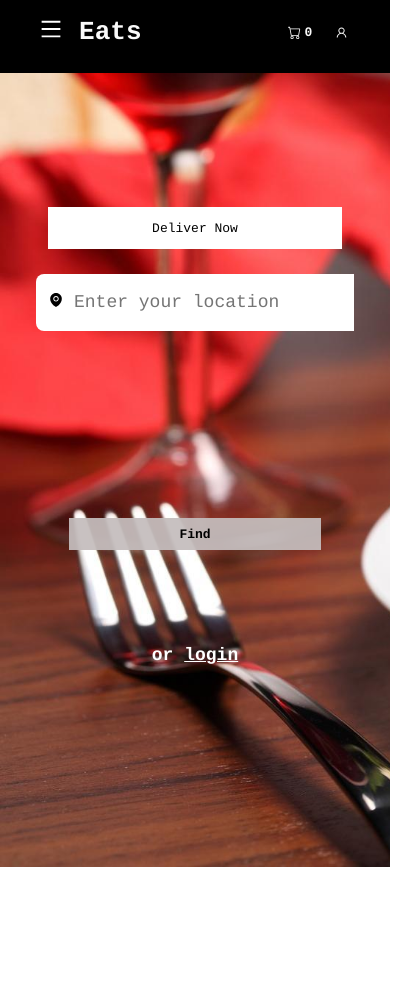
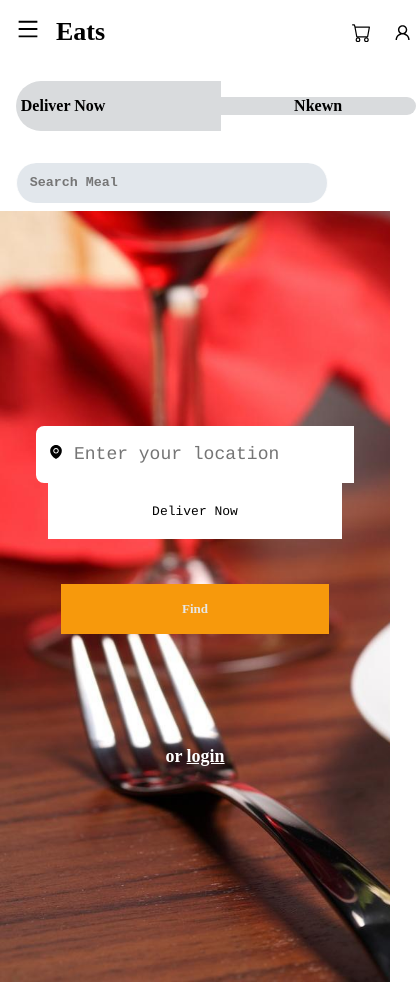
Before and after one commit to serge-alpha/Eats-2k24, a React (Create React App) app in the folder frontend/: page / in a window 390 px wide. Both pictures are taken after a click on the element 33 px from the left and 32 px from the top of the page. Shown: the whole page, 416 px wide, since content can reach past the window. Before the commit the page ends 867 px from the top, so only its background shows below. Built offline with nearby package versions, Linux system fonts and the light colour scheme.

Commit message:
fixed the google stuff

```diff
--- a/frontend/src/components/Nav.js
+++ b/frontend/src/components/Nav.js
@@ -2,7 +2,7 @@
  import { AiOutlineUser } from "react-icons/ai";
  import { AiOutlineMenu} from "react-icons/ai";
 import { NavLink } from "react-router-dom";
-import { BsCart } from "react-icons/bs";
+import { BsCart,BsFillCartFill } from "react-icons/bs";
 
  const Nav =({order})=>{
     const [orderType,setOrderType] = useState(0);
@@ -14,7 +14,7 @@ import { BsCart } from "react-icons/bs";
             setOrderType(0);
         }
     }
-    const [menustate,setMenuState] = useState(1);
+    const [menustate,setMenuState] = useState(0);
     const menuState=()=>{
         if (menustate===0){
             setMenuState(1);
@@ -22,19 +22,26 @@ import { BsCart } from "react-icons/bs";
             setMenuState(0);
         }
     }
-    console.log(menustate)
     return(
         <div className="nav">
             <span className="nav_menu"><b className="nav_menubar" onClick={menuState}><AiOutlineMenu/></b><NavLink to="/"><h1>Eats</h1></NavLink></span>
-            <div className={menustate===1?"nav_navigation":"nav_navigation_gone"}>
+            <div className="nav_navigation">
                 <div className="nav_delivery">
                     {orderType===1?<><span onClick={()=>orderChoice()}>Delivery</span><span className="delivery" >Pickup</span></>:<><span className="delivery">Delivery</span><span onClick={()=>orderChoice()}>Pickup</span></>}
                 </div>
                 <input type="location"className="nav_location" placeholder="Location. Now"/>
                 <input type="search" className="nav_search" placeholder="Search Meal"/>
             </div>
+            {/* Nav menu on small screens */}
+            <div className={menustate===0?"hide_nav_navigation_s":"nav_navigation_s"}>
+                <div>
+                    <p>{orderType===1?<p>Pick up Today</p>:<p>Deliver Now</p>}</p>
+                    <button>Nkewn</button>
+                </div>
+                <input type="search" className="nav_search" placeholder="Search Meal"/>
+            </div>
             <span>
-                <NavLink to="/home-cart" className="nav_reg" ><BsCart/><p> Order</p>{order.length}</NavLink>
+                <NavLink to="/home-cart" className="nav_reg" >{order.length<1?<BsCart/>:<BsFillCartFill />}<p> Order</p></NavLink>
                 <NavLink to="/login" className="nav_reg"><AiOutlineUser/><p> Register</p></NavLink>
             </span>
 
--- a/frontend/src/index.css
+++ b/frontend/src/index.css
@@ -2,7 +2,9 @@
 body {
   margin: 0;
   padding: 0;
-  font-family:  "courier";
+  /* font-family:  "courier"; */
+  /* font-family: "sans-serif"; */
+  font-family: "montserrat";
   -webkit-font-smoothing: antialiased;
   -moz-osx-font-smoothing: grayscale;
   font-weight: 800;
@@ -15,7 +17,7 @@ code {
 /* -----------------------------------nav BAR------------------------------------ */
 .nav{
   display: flex;
-  justify-content: space-around;
+  justify-content: space-between;
   align-self: center;
   align-items: center;
   padding: 0rem 2rem;
@@ -72,6 +74,10 @@ code {
   width:100%;
   gap: 1.5rem;
 }
+.nav_navigation_s,.hide_nav_navigation_s{
+  display: none;
+}
+
 .nav_location{
   background-color: rgb(226, 231, 236);
   align-items: center;
@@ -406,9 +412,10 @@ code {
 .footer{
   display: flex;
   justify-content: space-around;
-  align-items: center;
-  gap: 15rem;
-  height: 90vh;
+  align-items:center;
+  gap: 12rem;
+  height: 60vh;
+  width: 100vw;
   background-color: #f7990c;
   color: #fafafa;
 }
@@ -425,7 +432,7 @@ code {
       }
       .home_footer{
         display: flex;
-  width: 100%;
+        width: 100vw;
         flex-direction: column;
         border-top:0.1rem solid white;
       }
@@ -707,25 +714,15 @@ padding:5rem 2rem 2rem 2rem;
   }
   .nav_reg{
     padding:0 0.2rem;
-    gap: 0.2rem;
+    gap: 0.5rem;
     background-color: transparent;
-    color: #ebe3e3;
+    font-size: larger;
     border-radius: 0.2rem;
-  }
-  .nav>span>a{
-    color: #fafafa;
   }
   .nav_reg>p{
     display: none;
   }
   .nav_navigation{
-    grid-area: info;
-    display: grid;
-    justify-content: center;
-    grid-template-areas: 'nav1 nav2' 'nav3 nav3';
-    margin: 0;
-  }
-  .nav_navigation_gone{
    display: none;
   }
   .nav>span:last-child{
@@ -733,27 +730,52 @@ padding:5rem 2rem 2rem 2rem;
     justify-content: flex-end;
     margin-left: 25vw;
   }
+  .nav_navigation_s{
+    display: flex;
+    grid-area: info;
+    flex-direction: column;
+    gap:1rem;
+  }
+  .nav_navigation_s>div{
+    display: flex;
+    justify-content: space-between;
+    align-items: baseline;
+  }
+  .nav_navigation_s>div>p{
+    border-radius: 2rem 0rem 0rem 2rem;
+    padding: 0rem 0.3rem;
+    width: 50vw;
+    background-color:  rgb(217, 219, 221);
+  }
+  .hide_nav_navigation_s{
+    display: none;
+  }
+  .nav_navigation_s>div>{
+    display: flex;
+    gap: 0;
+  }
+  .nav_navigation_s>div>button{
+    border: none;
+    border-radius: 0rem 2rem 2rem 0rem;
+    padding: 0rem 0.3rem;
+    width: 50vw;
+    background-color:  rgb(217, 219, 221);
+    /* background-color: transparent; */
+    font-weight: bold;
+    font-family:"Copperplate";
+    font-size: 1rem;
+    margin: 0;
+    /* , Tahoma, Geneva, Verdana, sans-serif */
+  }
   .nav{
-    background-color: black;
     display: grid;
     grid-template-areas: 'logo btns'
     'info info';
-    color: #fff;
     height: 100%;
     padding:0 1rem 0.5rem 1rem ;
   }
   .nav_delivery{
-    grid-area: nav1;
-    /* padding: 0.001rem; */
-    padding: .5vh;
-    color: #000;
-    width: 40vw;
-  }
-  .nav_location{
-    padding: 0.9rem;
-    color: #000;
-    grid-area: nav2;
-    width: 30vw;
+    display: none;
   }
   .nav_search{
     grid-area: nav3;
@@ -777,15 +799,17 @@ padding:5rem 2rem 2rem 2rem;
   .start_dropdown,.dropbtn{
     width: 100%;
     margin: 0;
-    max-height:3rem ;
     font-size: small;
+  }
+  .dropbtn{
+    height: 3.5rem;
   }
 
   .start_container{
     align-items: center;
-    justify-content: space-around;
-    gap: 1rem;
-    height: 82.7vh;
+    justify-content: center;
+    gap: 17rem;
+    height: 80vh;
     width: 100%;
   }
   .start_container>span{
@@ -794,14 +818,20 @@ padding:5rem 2rem 2rem 2rem;
     width: 100%;
     text-align: center;
   }
+  .dropdown_pannel{
+    top:3.5rem;
+    height: 7rem;
+  }
   .start_dropdown{
     flex-direction: column;
-    gap: 30vh;
+    gap: 10vh;
   }
   .start_dropdown>a{
     margin-top: 1rem;
     width: 80%;
-    padding: 1vh;
+    color:#e7e7e5;
+    background-color: #f7990c;
+    padding: 2vh;
   }
   /* ---------------------LOGIN PAGE--------------------- */
   .login_form{
@@ -832,6 +862,7 @@ padding:5rem 2rem 2rem 2rem;
    }
    .quick_filter{
     justify-content: center;
+    gap: 1rem;
    }
    .lunch,.fast_food,.pastry{
     height: 3rem;
--- a/frontend/src/pages/AddMeal.js
+++ b/frontend/src/pages/AddMeal.js
@@ -8,7 +8,12 @@ const AddMeal=()=>{
     return(
         <div className="meal_form">
 
+            {/* <span className="meal_img">
+                <BsXCircle/>
+                <h5>Add meal Image</h5>
+            </span> */}
             <span className="meal_img">
+                <input type="file"></input>
                 <BsXCircle/>
                 <h5>Add meal Image</h5>
             </span>
@@ -17,15 +22,16 @@ const AddMeal=()=>{
                     <input type="text" placeholder="Meal's Name" className="login_input" name="mealname"/>
                     <input type="number"  placeholder="Price(CFA)" className="login_input" name="mealprice" min="500"/>
                     <input type="number"  placeholder="Delivery Fee(CFA)" className="login_input" name="mealdelivery_fee" min="500"/>
-                    <span className="meal_discount">
+                    {/*-------------------- this section will be added to the next release--------------------
+                     <span className="meal_discount">
                         <p>Discount offers</p>
                         <p>1 added</p>
                         <IconContext.Provider value={{size:"1.2em", color:"black"}}><CiCirclePlus/></IconContext.Provider>
                     </span>
                     <span className="discount">
                         <p>Add discount</p>
-                    </span>
-                    <input type="textarea" className="login_input" placeholder="Meal Description" name="mealdescription"/>
+                    </span> */}
+                    <input type="text-area" className="login_input" placeholder="Meal Description" name="mealdescription"/>
                     <NavLink to="/restaurant" className="button"><b>Create</b></NavLink>
                     <hr/>
             </form>
--- a/frontend/src/pages/Home.js
+++ b/frontend/src/pages/Home.js
@@ -25,6 +25,7 @@ const Home =({getOrder})=>{
                 </div>
                 <div className="category_filter">
                     <hr/>
+                {/*--------------------- this section is to be added in the next release --------------------
                     <div className="dropdown_pannel_1">
                         <button className="dropbtn">Rating </button>
                             <div className="dropdown_content_1">
@@ -50,13 +51,13 @@ const Home =({getOrder})=>{
                                 <p> Plan for later</p>
                             </div>
                     </div>
-                    {/* <div className="dropdown_pannel">
+                    <div className="dropdown_pannel">
                         <button className="dropbtn">Discounts </button>
                             <div className="dropdown_content">
                                 <p> Deliver Now</p>
                                 <p> Plan for later</p>
                             </div>
-                    </div> */}
+                    </div>*/}
                 </div>
                 <div className="card_rows">
                     <h2><b>Deliveries for less than 1000 CFA</b></h2>
--- a/frontend/src/pages/Login.js
+++ b/frontend/src/pages/Login.js
@@ -1,12 +1,44 @@
-import React from "react";
-import { Link, NavLink } from "react-router-dom";
+import React, { useState } from "react";
+import { Link, NavLink, useNavigate } from "react-router-dom";
+import { LoginUser } from "../services/users";
 
 const Login=()=>{
+
+const [email,setEmail] =useState('');
+const [password,setPassword] =useState('');
+let navigate=useNavigate();
+const handlePasswordChange=(event)=>{
+    setPassword(event.target.value)
+}
+const handleEmailChange=(event)=>{
+    setEmail(event.target.value)
+}
+const handleSubmit=async(event)=>{
+    event.preventDefault();
+    try {
+        const User= new FormData();
+        User.append('password',password);
+        User.append('email',email);
+
+        console.log(User);
+        const result= await LoginUser(User);
+        console.log(result.message);
+        // toast(result.message)
+        // dispatch(login(result.user))
+
+        navigate('/books')
+    } catch (error) {
+        console.log(error.message);
+        // toast("Wrong userName or Password")
+    }
+   setPassword('');
+   setEmail('');
+}
     return(
         <div className="login_container">
-            <form className="login_form">
-                <input type="email" name="email"  className="login_input" placeholder="What's your email?" required/>
-                <input type="password" name="password"  className="login_input" placeholder="Enter Password" required/>
+            <form className="login_form" onSubmit={handleSubmit}>
+                <input type="email" name="email"  className="login_input" placeholder="What's your email?" value={email} onChange={handleEmailChange} required/>
+                <input type="password" name="password"  className="login_input" placeholder="Enter Password" value={password} onChange={handlePasswordChange} required/>
                 <span className="login_btn">
                     <button type="submit" className="button"><Link to="/home" ><b>Login</b></Link></button>
                 </span>
--- /dev/null
+++ b/frontend/src/services/users.js
@@ -0,0 +1,90 @@
+import axios from "axios"
+
+export const createUser=async(data)=>{
+    try {
+        const response=await axios.post('http://localhost:3001/api/user/',data,{
+            withCredentials:true
+        });
+        return( response)
+    } catch (error) {
+        throw new Error(
+            `Error signin up:${error}`
+        )
+    }
+}
+
+export const verifyUser=async(token)=>{
+    try {
+        // console.log(token)
+        const response=await axios.post('http://localhost:3001/api/user/verify',{token:token},{
+            withCredentials:true
+        });
+        return( response)
+    } catch (error) {
+        console.log(error)
+        throw new Error(
+            `Error in verify:${error.message}`
+        )
+    }
+}
+
+export const LoginUser=async(data)=>{
+    try {
+        const response=await axios.post('http://localhost:3001/api/user/login',data,{
+            withCredentials:true
+        });
+        return( response.data)
+    } catch (error) {
+        throw new Error(
+            `Error Loginin: ${error}`
+        )
+    }
+}
+
+export const UpdateUser=async(data,id)=>{
+    try {
+        const response=await axios.put(`http://localhost:3001/api/user/update/${id}`,data,{
+            withCredentials:true
+        });
+        return( response.data)
+    } catch (error) {
+        throw new Error(
+            `Error Loginin: ${error}`
+        )
+    }
+}
+
+export const getAllUser=async()=>{
+    try {
+        const response=await axios.get(`http://localhost:3001/api/user`);
+        return(response.data)
+    } catch (error) {
+        throw new Error(
+            `Error fetching users: ${error}`
+        )
+    }
+}
+export const getsingleUser=async(data)=>{
+    try {
+        const response=await axios.get(`https://localhost:3001/api/user/${data}`);
+        return( response)
+    } catch (error) {
+        throw new Error(
+            `Error fetching user: ${error}`
+        )
+    }
+}
+
+export const deleteUser=async(id)=>{
+    try {
+         const response=await axios.delete(`https://localhost:3001/api/user/${id}`,{
+            withCredentials:true
+         });
+         return response
+
+    } catch (error) {
+        throw new Error(
+            `Error deleting User: ${error}`
+        )
+    }
+}
```
Also changed, not shown: frontend/src/components/OrderDetails_s.js (added, +10 -0 lines), frontend/src/pages/Register.js (+64 -13 lines), frontend/src/pages/Verify.js (added, +36 -0 lines). Lines whose indentation alone changed are shown as unchanged.
